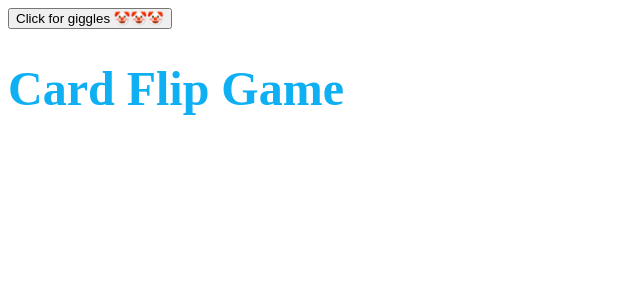
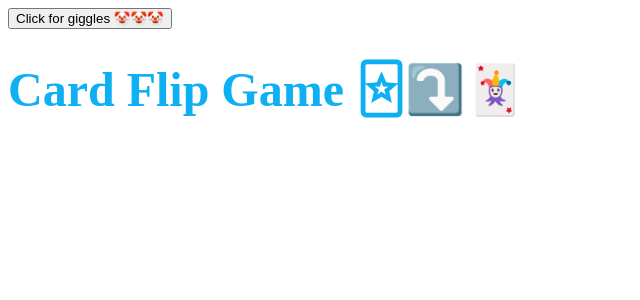
Before and after one commit to millipede-cpu/giggle-click, a React (Vite) app in the folder app/: page /card-flip-game in a window 1280 px wide. Shown: the top 300 px of the page, without its empty margins (0-640 px from the left). Built offline with nearby package versions, Linux system fonts and the light colour scheme.

Commit message:
adding a link to the next page
Co-authored-by: Peter <PJSalter@users.noreply.github.com>
Co-authored-by: Milly <millipede-cpu@users.noreply.github.com>

```diff
--- a/app/src/CardFlipGame.tsx
+++ b/app/src/CardFlipGame.tsx
@@ -1,11 +1,14 @@
+import { Link } from "react-router-dom";
 import styled from "styled-components";
 import NextButton from "./NextButton";
 
 export default function CardFlipGame() {
   return (
     <>
-      <NextButton />
-      <Title>Card Flip Game</Title>
+      <Link to={"/rate-joke"}>
+        <NextButton />
+      </Link>
+      <Title>Card Flip Game 🃟⤵️🃏</Title>
     </>
   );
 }
```
